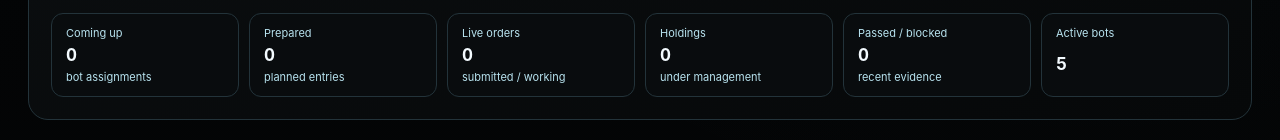
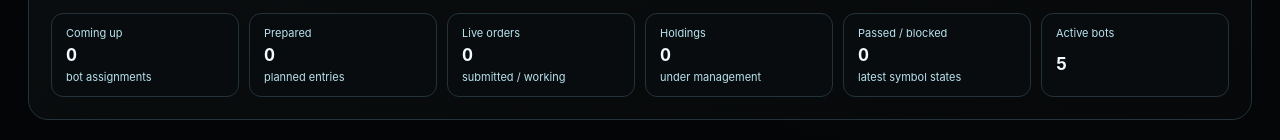
Before and after one commit to zanibethel/CreatorHub, a Next.js app: page /paper-trading/signals in a window 1280 px wide. Shown: the part 351-491 px from the top of the page. Built offline with nearby package versions, Linux system fonts and the light colour scheme; no server answers; the database is empty.

Commit message:
trading: count latest terminal signal states

```diff
--- a/src/components/SignalDesk.tsx
+++ b/src/components/SignalDesk.tsx
@@ -100,7 +100,12 @@ export default function SignalDesk() {
       liveOrders += (ledgers?.brokerOrders?.[profile.id] ?? [])
         .filter(order => !TERMINAL_ORDER_STATUSES.has(order.status.toLowerCase())).length;
       holdings += ledgers?.positionPlans?.[profile.id]?.length ?? 0;
-      terminalDecisions += (signalDesk?.events?.[profile.id] ?? []).filter(event => {
+      const latestBySymbol = new Map<string, (typeof signalDesk.events)[string][number]>();
+      for (const event of signalDesk?.events?.[profile.id] ?? []) {
+        if (!event.symbol || latestBySymbol.has(event.symbol)) continue;
+        latestBySymbol.set(event.symbol, event);
+      }
+      terminalDecisions += [...latestBySymbol.values()].filter(event => {
         if (event.event_type === "prospect-intake") {
           return !["staged","eligible"].includes((event.qualification ?? "").toLowerCase());
         }
@@ -155,7 +160,7 @@ export default function SignalDesk() {
         <Metric label="Prepared" value={String(summary.prepared)} detail="planned entries" />
         <Metric label="Live orders" value={String(summary.liveOrders)} detail="submitted / working" />
         <Metric label="Holdings" value={String(summary.holdings)} detail="under management" />
-        <Metric label="Passed / blocked" value={String(summary.terminalDecisions)} detail="recent evidence" />
+        <Metric label="Passed / blocked" value={String(summary.terminalDecisions)} detail="latest symbol states" />
         <Metric label="Active bots" value={String(visibleProfiles.length)} />
       </div>
     </section>
```
